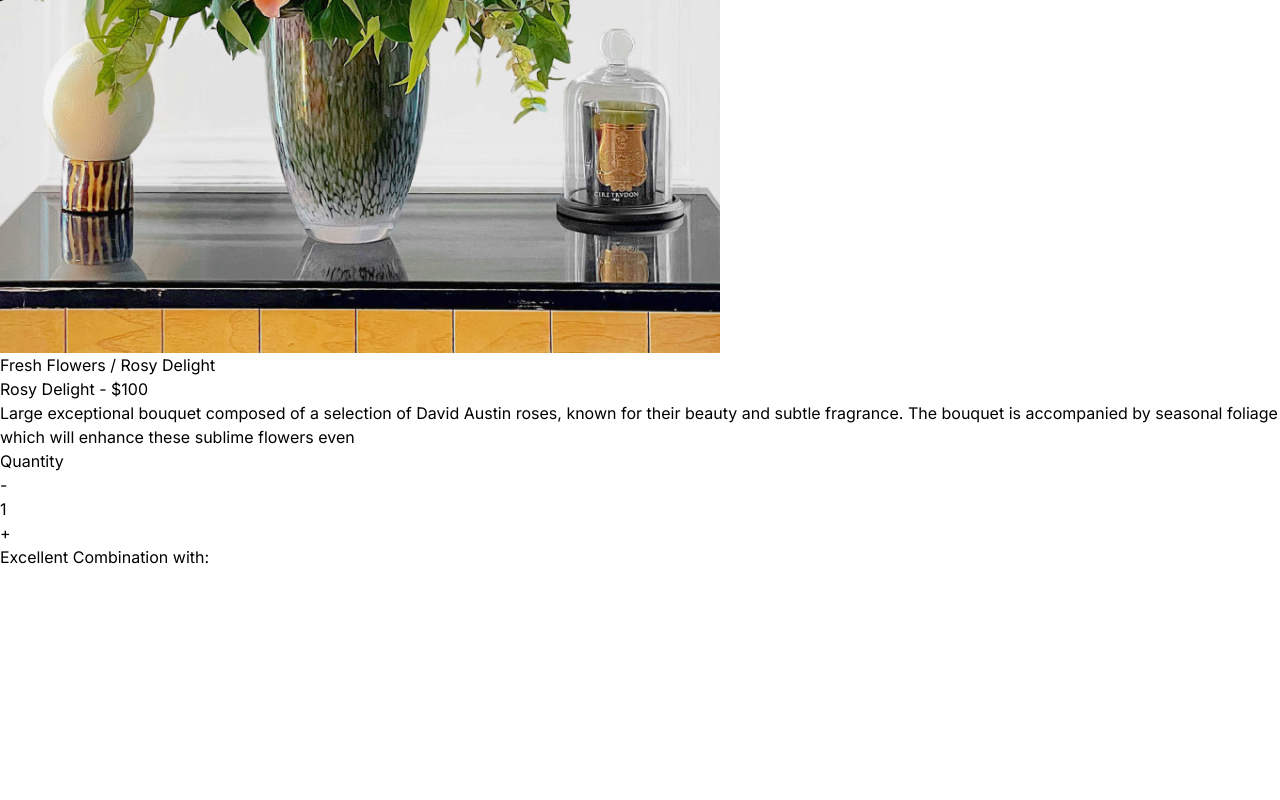
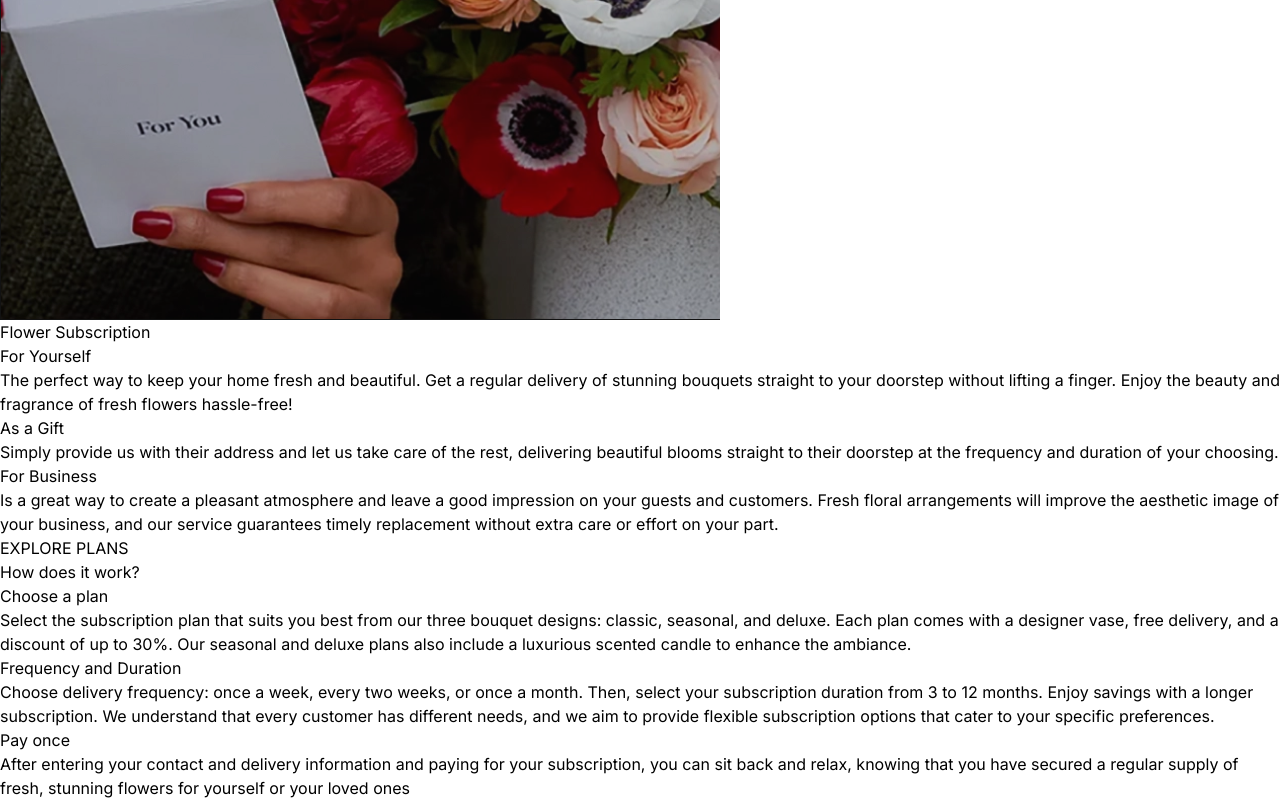
Before and after one commit to devMeno/flower_shop, a React (Vite) app: page / in a window 1280 px wide. Shown: the part 400-1200 px from the top of the page. Before the commit the page ends 969 px from the top, so only its background shows below. Built offline with nearby package versions, Linux system fonts and the light colour scheme.

Commit message:
Continuous

```diff
--- a/src/App.css
+++ b/src/App.css
@@ -2,3 +2,7 @@
     background-image: url("/public/images/pictures/category/left colum.png");
     background-repeat: no-repeat;
 }
+
+ul{
+    list-style-type: disc !important;
+}
--- a/src/App.tsx
+++ b/src/App.tsx
@@ -1,13 +1,14 @@
 import Home from "./pages/home.tsx";
 import Category from "./pages/category.tsx";
 import Product from "./pages/product.tsx";
+import Subscription from "./pages/subscription.tsx";
 
 
 function App() {
 
   return (
       <>
-		  <Product/>
+		  <Subscription/>
       </>
   )
 }
--- a/src/components/globalComponents/box.tsx
+++ b/src/components/globalComponents/box.tsx
@@ -10,13 +10,13 @@ const Box = (props:Props) => {
 	return (
 			<div className={'w-full py-[40px] px-[16px] md:p-[80px] border-[1px] border-black'}>
 				{
-					preText && <span className={'font-medium text-[12px] mb-[24px]'}>{preText}</span>
+					preText && <><span className={'font-medium text-[12px] mb-[24px]'}>{preText}</span><br/></>
 				}
-				<br/><span className={'text-[38px] font-medium mb-[16px]'}>{title}</span><br/>
-				<p className={'text-[16px] mb-[64px]'}>{text}</p>
+				<span className={'text-[38px] font-medium mb-[16px]'}>{title}</span><br/>
+				<p className={'text-[16px]'}>{text}</p>
 				{
 					buttonText ? <button
-						className={'w-full md:px-[24px] py-[16px] md:w-auto border-black border-[1px] font-medium text-[16px] hover:bg-black hover:text-white'}>{buttonText}</button> : <></>
+						className={'w-full mt-[64px] md:px-[24px] py-[16px] md:w-auto border-black border-[1px] font-medium text-[16px] hover:bg-black hover:text-white'}>{buttonText}</button> : <></>
 				}
 			</div>
 	);
--- a/src/pages/product.tsx
+++ b/src/pages/product.tsx
@@ -1,4 +1,5 @@
-
+import Combination from "../components/pagesComponents/product/combination.tsx";
+import Footer from "../components/globalComponents/footer.tsx";
 
 const Product = () => {
 	return (
@@ -7,21 +8,52 @@ const Product = () => {
 				<div className={'xl:w-1/2 border-[1px] border-black'}>
 					<img src="/public/images/pictures/product/productPicture.png" alt="" className={'w-full'}/>
 				</div>
-				<div className={'xl:w-1/2 p-[40px]'}>
-					<span className={'font-medium text-[14px] mb-[24px]'}>Fresh Flowers / <span className={'text-[#808080]'}>Rosy Delight</span></span><br/>
-					<span className={'font-medium text-[38px]'}>Rosy Delight - $100</span><br/>
-					<p>Large exceptional bouquet composed of a selection of David Austin roses, known for their beauty and subtle fragrance. The bouquet is accompanied by seasonal foliage which will enhance these sublime flowers even</p>
-					<div className={'my-[24px] flex items-center'}>
+				<div className={'xl:w-1/2 py-[40px] px-[16px] md:p-[40px] border-[1px] border-black'}>
+					<div className={'mb-[22px]'}><span
+						className={'font-medium text-[14px] mb-[24px]'}>Fresh Flowers / <span
+						className={'text-[#808080]'}>Rosy Delight</span></span></div>
+					<div className={'mb-[22px]'}><span className={'font-medium text-[38px]'}>Rosy Delight - $100</span>
+					</div>
+					<p>Large exceptional bouquet composed of a selection of David Austin roses, known for their beauty
+						and subtle fragrance. The bouquet is accompanied by seasonal foliage which will enhance these
+						sublime flowers even</p>
+					<div className={'my-[22px] flex items-center'}>
 						<span className={'font-medium text-[18px] mr-[20px]'}>Quantity</span>
 						<div className={'flex border-black border-[1px] h-[44px]'}>
-							<button className={'size-[44px] border-r-[1px] border-black text-center flex items-center'}><span className={'text-[24px] mx-auto'}>-</span></button>
-							<div className={'border-r-[1px] border-black w-[58px] text-center flex items-center'}><span className={'text-[18px] mx-auto'}>1</span></div>
-							<button className={'size-[44px] text-center flex items-center'}><span className={'text-[24px] mx-auto'}>+</span></button>
+							<button className={'size-[44px] border-r-[1px] border-black text-center flex items-center'}>
+								<span className={'text-[24px] mx-auto'}>-</span></button>
+							<div className={'border-r-[1px] border-black w-[58px] text-center flex items-center'}><span
+								className={'text-[18px] mx-auto'}>1</span></div>
+							<button className={'size-[44px] text-center flex items-center'}><span
+								className={'text-[24px] mx-auto'}>+</span></button>
 						</div>
 					</div>
 					<span className={'font-medium text-[18px]'}>Excellent Combination with:</span>
+					<div className={'my-[24px]'}>
+						<Combination/>
+					</div>
+					<span className={'font-medium text-[18px]'}>Price options</span>
+					<form action="" className={'mt-[24px]'}>
+						<div className={'flex mb-[10px]'}>
+							<input type="radio" id={'1'} className={'size-[24px] mr-[10px]'} name={'option'}/>
+							<label htmlFor="1" className={'text-[16px]'}>One time purchase. Price $100</label>
+						</div>
+						<div className={'flex'}>
+							<input type="radio" id={'2'} className={'size-[24px] mr-[10px]'} name={'option'}/>
+							<label htmlFor="2" className={'text-[16px]'}>Subscribe now, and save 25% on this
+								order. </label>
+						</div>
+					</form>
+					<button
+						className={'w-full mt-[40px] md:px-[24px] py-[16px] border-black border-[1px] font-medium text-[16px] bg-black text-white'}>
+						ADD TO BASKET
+					</button>
 				</div>
 			</div>
+			<div className={'w-full py-[40px] px-[16px] text-left md:text-center md:py-[80px] font-semibold text-[34px] md:text-[50px] border-black border-[1px]'}>
+				You may also like…
+			</div>
+			<Footer/>
 		</div>
 	);
 };
--- /dev/null
+++ b/src/pages/subscription.tsx
@@ -0,0 +1,71 @@
+import "../App.css"
+import SectionTitle from "../components/globalComponents/sectionTitle.tsx";
+import Box from "../components/globalComponents/box.tsx";
+
+
+const Subscription = () => {
+	return (
+		<div>
+			<div className={'xl:flex'}>
+				<div className={'xl:w-1/2 border-[1px] border-black'}>
+					<img src="/public/images/pictures/subscription/subscription_image.png" alt="" className={'w-full'}/>
+				</div>
+				<div className={'xl:w-1/2 py-[40px] px-[16px] md:p-[80px] border-[1px] border-black'}>
+					<div className={'text-[34px] md:text-[50px] mb-[24px]'}>Flower Subscription</div>
+					<div className={'mb-[24px]'}>
+						<span className={'text-[16px] font-medium'}>For Yourself</span><br/>
+						<ul className={'ml-[20px]'}>
+							<li>
+								The perfect way to keep your home fresh and beautiful. Get a regular delivery of
+								stunning bouquets straight to your doorstep without lifting a finger. Enjoy the beauty
+								and fragrance of fresh flowers hassle-free!
+							</li>
+						</ul>
+					</div>
+					<div className={'mb-[24px]'}>
+						<span className={'text-[16px] font-medium'}>As a Gift</span><br/>
+						<ul className={'ml-[20px]'}>
+							<li>
+								Simply provide us with their address and let us take care of the rest, delivering
+								beautiful blooms straight to their doorstep at the frequency and duration of your
+								choosing.
+							</li>
+						</ul>
+					</div>
+					<div>
+						<span className={'text-[16px] font-medium'}>For Business</span><br/>
+						<ul className={'ml-[20px]'}>
+							<li>
+								Is a great way to create a pleasant atmosphere and leave a good impression on your
+								guests and customers. Fresh floral arrangements will improve the aesthetic image of your
+								business, and our service guarantees timely replacement without extra care or effort on
+								your part.
+							</li>
+						</ul>
+					</div>
+					<button
+						className={'w-full mt-[40px] md:mt-[80px] md:px-[24px] py-[16px] md:w-auto border-black border-[1px] font-medium text-[16px] hover:bg-black hover:text-white'}>EXPLORE
+						PLANS
+					</button>
+				</div>
+			</div>
+			<div className={'w-full xl:flex'}>
+				<div className={'w-full xl:w-1/2'}>
+					<SectionTitle title={'How does it work?'}/>
+				</div>
+				<div className={'w-full xl:w-1/2'}>
+					<Box title={'Choose a plan'}
+						 text={'Select the subscription plan that suits you best from our three bouquet designs: classic, seasonal, and deluxe. Each plan comes with a designer vase, free delivery, and a discount of up to 30%. Our seasonal and deluxe plans also include a luxurious scented candle to enhance the ambiance.'}
+					/>
+					<Box title={'Frequency and Duration'}
+						 text={'Choose delivery frequency: once a week, every two weeks, or once a month. Then, select your subscription duration from 3 to 12 months. Enjoy savings with a longer subscription. We understand that every customer has different needs, and we aim to provide flexible subscription options that cater to your specific preferences.'}
+					/>
+					<Box title={'Pay once'}
+						 text={'After entering your contact and delivery information and paying for your subscription, you can sit back and relax, knowing that you have secured a regular supply of fresh, stunning flowers for yourself or your loved ones'}/>
+				</div>
+			</div>
+		</div>
+	);
+};
+
+export default Subscription;
```
Also changed, not shown: src/components/pagesComponents/product/combination.tsx (+38 -4 lines), src/components/pagesComponents/product/productService.tsx (+16 -16 lines), public/images/pictures/subscription/subscription_image.png (added).
